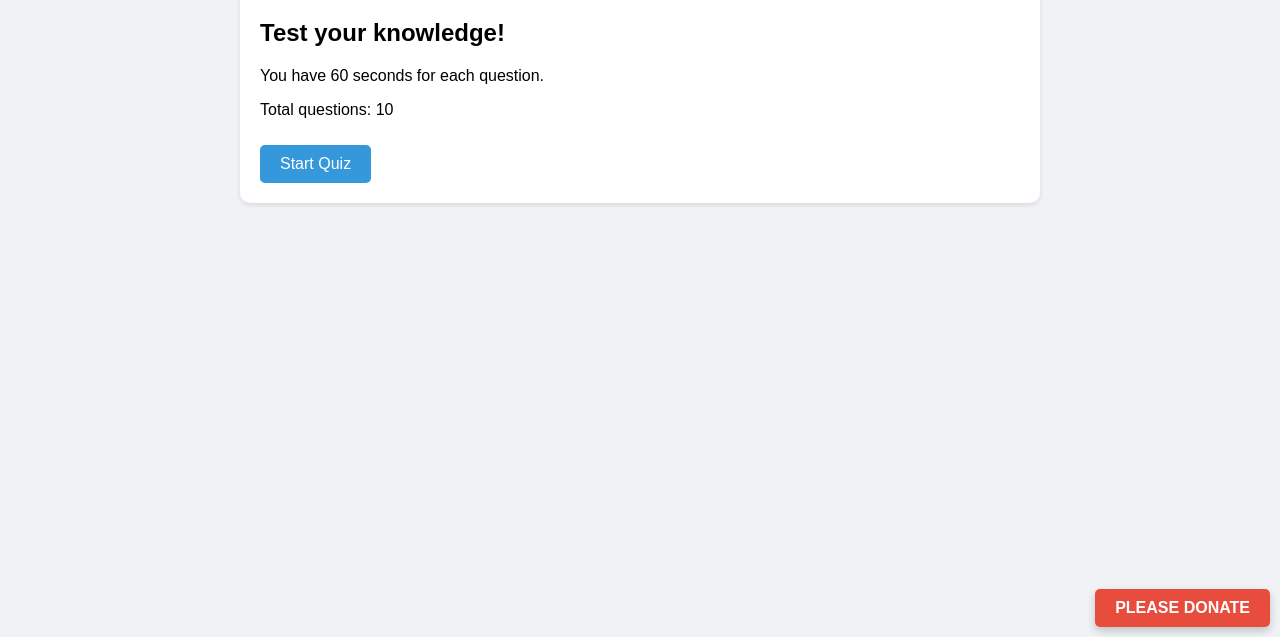
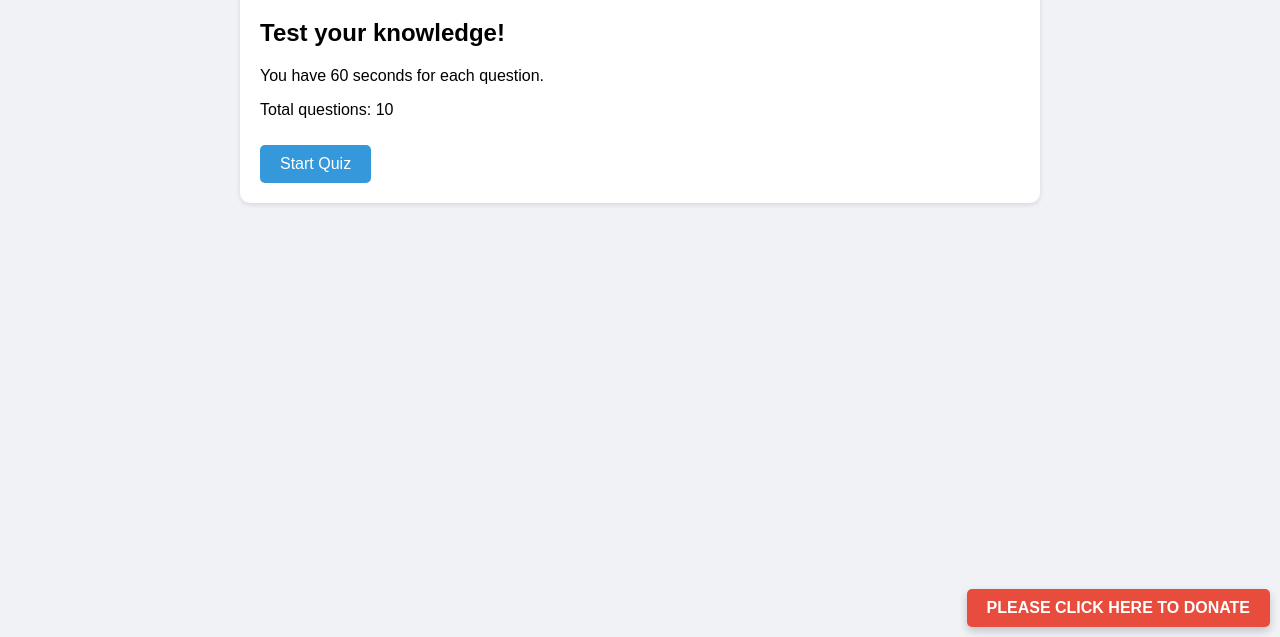
Before and after one commit to Mathquiz101/mathquiz11, a plain HTML site: page index.html in a window 1280 px wide. Shown: the part 163-800 px from the top of the page. Drawn offline with Linux system fonts and the light colour scheme.

Commit message:
Update index.html

```diff
--- a/index.html
+++ b/index.html
@@ -47,7 +47,7 @@
         <!-- Fixed Elements -->
     <div class="donate-banner">
         <a href="https://mathquiz101.github.io/Mathquiz101/" target="_blank" rel="noopener noreferrer">
-            PLEASE DONATE
+            PLEASE CLICK HERE TO DONATE
         </a>
     </div>
 
```
